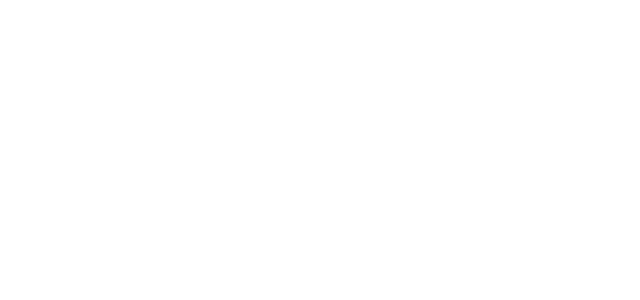
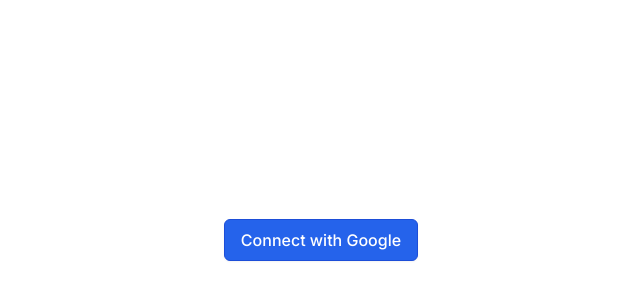
Before and after one commit to rohankumarchaudhary67/List-Ninja, a Next.js app: page / in a window 1280 px wide. Shown: the part 160-460 px from the top of the page, without its empty margins (319-959 px from the left). Built offline with nearby package versions, Linux system fonts and the light colour scheme.

Commit message:
Add some button variants

```diff
--- a/src/app/layout.tsx
+++ b/src/app/layout.tsx
@@ -2,7 +2,6 @@
 import '../styles/globals.css'
 import type { Metadata } from 'next'
 import { Inter } from 'next/font/google'
-import Navbar from '@/components/Navbar'
 
 const inter = Inter({ subsets: ['latin'] })
 
--- a/src/app/page.tsx
+++ b/src/app/page.tsx
@@ -1,8 +1,11 @@
+import { Button } from "@/components/buttons/Button";
 
 export default function Home() {
   return (
     <>
-
+      <div className="flex justify-center items-center h-screen w-screen">
+        <Button size="default" variant="default">Connect with Google</Button>
+      </div>
     </>
   )
 }
--- a/src/components/buttons/Button.tsx
+++ b/src/components/buttons/Button.tsx
@@ -8,12 +8,15 @@
     {
         variants: {
             variant: {
-                default: 'bg-grey text-black',
-                dark: 'bg-black text-white'
+                default: "inline-flex items-center justify-center px-4 py-2 text-base font-medium leading-6 text-white whitespace-no-wrap bg-blue-600 border border-blue-700 rounded-md shadow-sm hover:bg-blue-700 focus:outline-none focus:ring-2 focus:ring-offset-2 focus:ring-blue-500",
+                greenBorderd: "relative rounded px-5 py-2.5 overflow-hidden group bg-green-500 relative hover:bg-gradient-to-r hover:from-green-500 hover:to-green-400 text-white hover:ring-2 hover:ring-offset-2 hover:ring-green-400 transition-all ease-out duration-300",
+                dark: 'relative inline-flex items-center justify-center px-10 py-4 overflow-hidden font-mono font-medium tracking-tighter text-white bg-gray-800 rounded-lg group'
             },
             size: {
                 default: 'py-2 px-4',
-                lg: 'py-3 px-6'
+                small: 'py-3 px-6',
+                medium: 'py-4 px-8 text-xl',
+                large: 'py-4 px-8 text-2xl',
             }
         },
         defaultVariants: {
```
